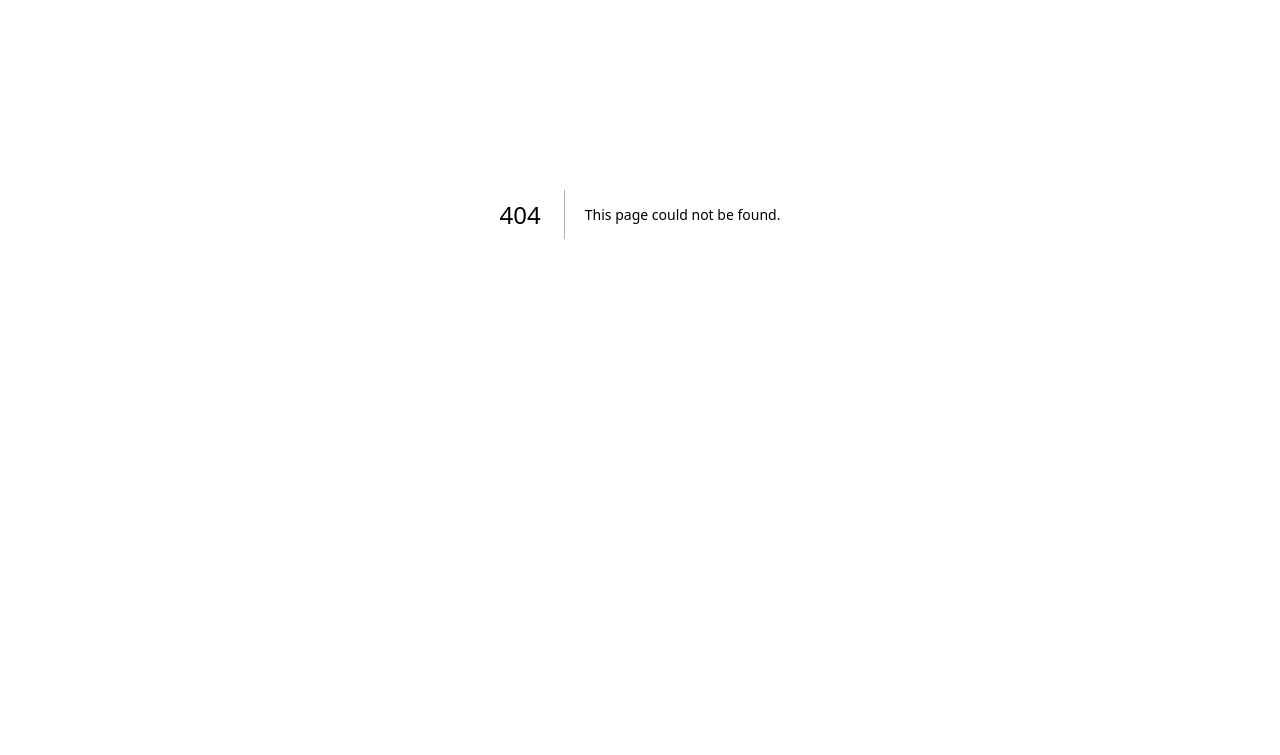
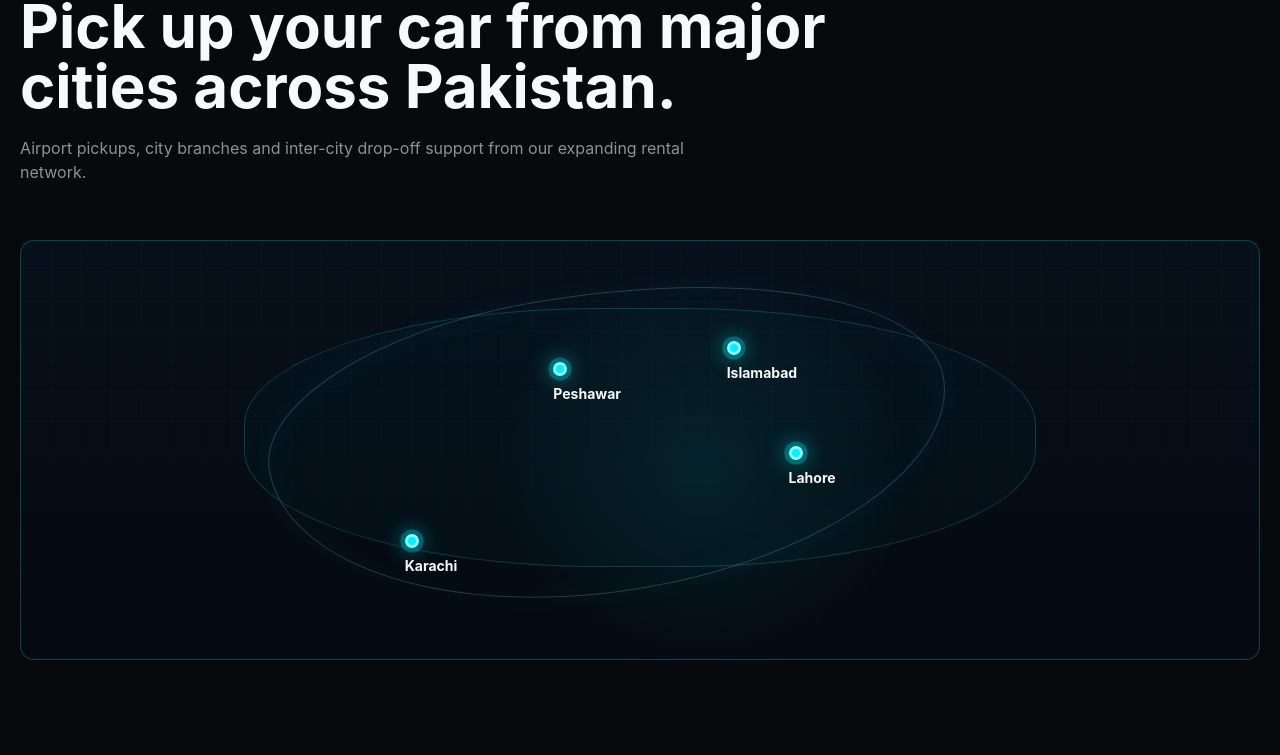
Before and after one commit to AyFarukh/Rent-a-car, a Next.js app: page /locations in a window 1280 px wide. Before the commit this address had no page. Shown: the part 186-941 px from the top of the page. Before the commit the page ends 800 px from the top, so only its background shows below. Built offline with nearby package versions, Linux system fonts and the light colour scheme.

Commit message:
feat: add animated locations and branch finder page

```diff
--- /dev/null
+++ b/src/app/locations/page.tsx
@@ -0,0 +1,21 @@
+'use client';
+
+import { motion } from 'framer-motion';
+import { ArrowRight, MapPin, Phone, Clock3, Car } from 'lucide-react';
+
+const branches=[
+ {city:'Lahore',name:'Gulberg Branch',address:'Main Boulevard Gulberg III, Lahore',phone:'+92 42 111 123 456',cars:25},
+ {city:'Islamabad',name:'Airport Branch',address:'Islamabad International Airport',phone:'+92 51 111 789 456',cars:18},
+ {city:'Karachi',name:'Saddar Branch',address:'Saddar, Karachi',phone:'+92 21 111 321 654',cars:32},
+ {city:'Peshawar',name:'Cantt Branch',address:'Peshawar Cantt',phone:'+92 91 111 987 321',cars:14},
+];
+
+export default function LocationsPage(){
+ return <main className="min-h-screen bg-background pt-24">
+   <section className="section-shell py-14"><motion.p initial={{opacity:0,y:15}} animate={{opacity:1,y:0}} className="eyebrow">Pakistan Branch Network</motion.p><motion.h1 initial={{opacity:0,y:20}} animate={{opacity:1,y:0}} transition={{delay:.08}} className="mt-3 max-w-4xl text-4xl font-bold sm:text-6xl">Pick up your car from major cities across Pakistan.</motion.h1><p className="mt-5 max-w-2xl text-white/55">Airport pickups, city branches and inter-city drop-off support from our expanding rental network.</p></section>
+   <section className="section-shell pb-10"><div className="map-panel min-h-[520px]"><div className="map-grid"/><div className="absolute inset-x-[18%] top-[16%] h-[62%] rounded-[45%] border border-cyan/20 bg-cyan/[.02]"/><CityDot left="57%" top="24%" city="Islamabad"/><CityDot left="62%" top="49%" city="Lahore"/><CityDot left="31%" top="70%" city="Karachi"/><CityDot left="43%" top="29%" city="Peshawar"/></div></section>
+   <section className="section-shell py-14"><div className="grid gap-5 md:grid-cols-2">{branches.map((b,i)=><motion.article key={b.name} initial={{opacity:0,y:20}} whileInView={{opacity:1,y:0}} viewport={{once:true}} transition={{delay:i*.05}} whileHover={{y:-5}} className="rounded-2xl border border-white/10 bg-white/[.025] p-6"><div className="flex items-start justify-between gap-4"><div><span className="text-xs uppercase tracking-[.18em] text-cyan">{b.city}</span><h2 className="mt-1 text-xl font-semibold">{b.name}</h2></div><div className="rounded-xl bg-cyan/10 p-3 text-cyan"><MapPin size={20}/></div></div><div className="mt-5 space-y-3 text-sm text-white/55"><p className="flex gap-2"><MapPin size={16}/>{b.address}</p><p className="flex gap-2"><Phone size={16}/>{b.phone}</p><p className="flex gap-2"><Clock3 size={16}/>Open daily · 08:00 AM to 10:00 PM</p><p className="flex gap-2"><Car size={16}/>{b.cars}+ vehicles available</p></div><button className="outline-button mt-6 gap-2">View Branch <ArrowRight size={15}/></button></motion.article>)}</div></section>
+ </main>
+}
+
+function CityDot({left,top,city}:{left:string;top:string;city:string}){return <motion.div initial={{scale:0}} animate={{scale:1}} transition={{type:'spring'}} className="absolute z-10" style={{left,top}}><span className="pulse-dot block"/><strong className="mt-2 block text-sm">{city}</strong></motion.div>}
```
